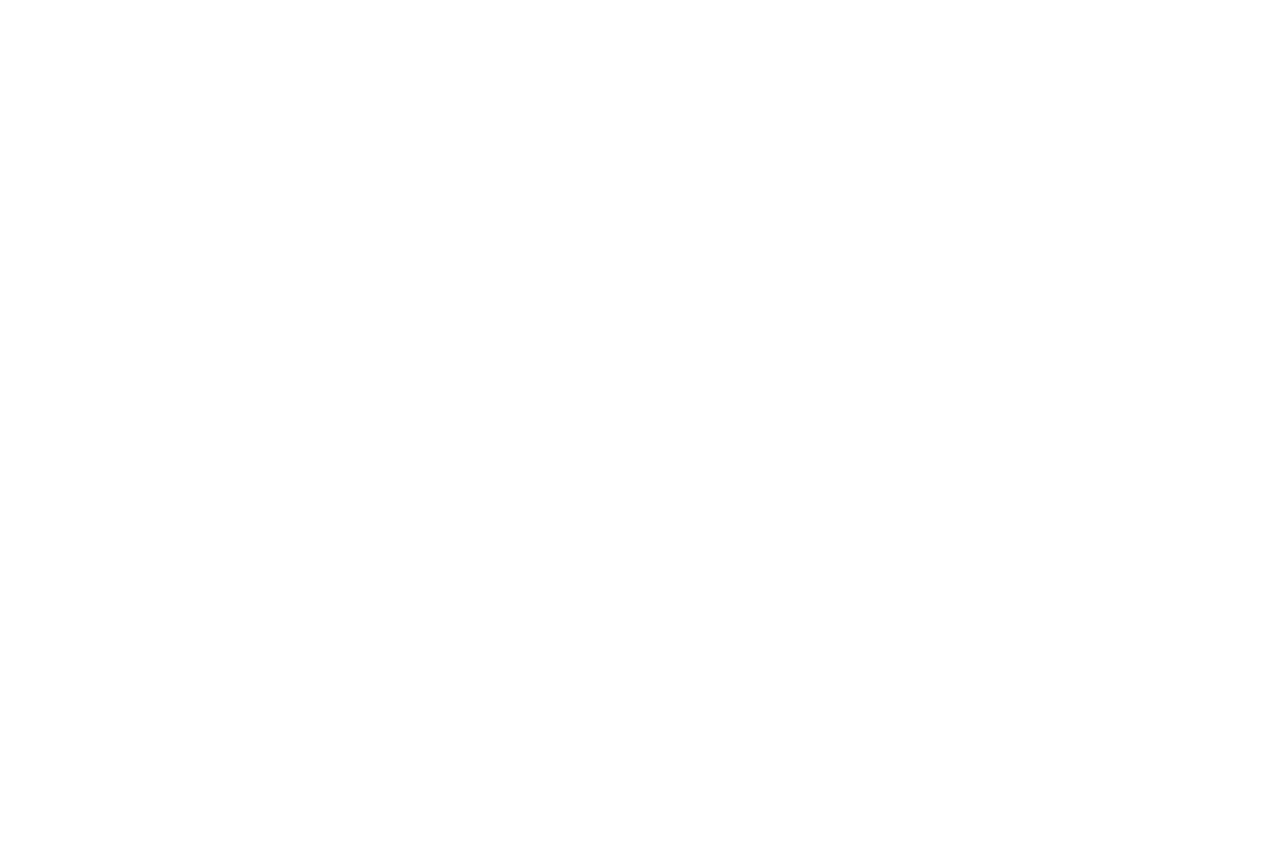
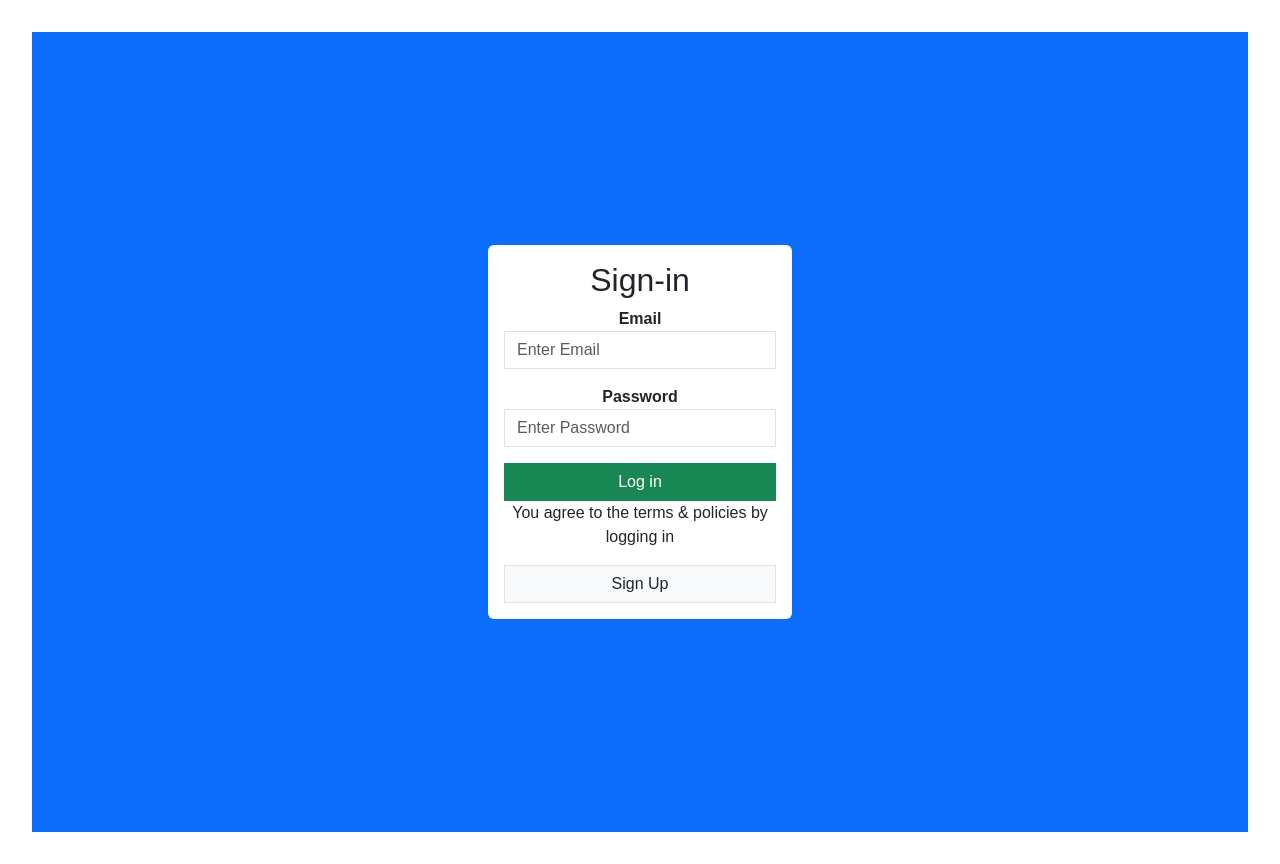
Before and after one commit to robins133/NewMovieMern, a React (Vite) app in the folder client/: page /login in a window 1280 px wide. Before the commit this address had no page. Before the commit the page ends 800 px from the top, so only its background shows below. Built offline with nearby package versions, Linux system fonts and the light colour scheme.

Commit message:
added login

```diff
--- a/client/src/App.jsx
+++ b/client/src/App.jsx
@@ -8,6 +8,7 @@
 import Contact from './Contact'
 import About from './About'
 import UserCreation from './UserCreation'
+import UserLogin from './UserLogin'
 
 function App() {
   const [count, setCount] = useState(0)
@@ -23,6 +24,7 @@
           <Route path='/contact' element={<Contact />}></Route>
           <Route path='/about' element={<About />}></Route>
           <Route path='/register' element={<UserCreation />}></Route>
+          <Route path='/login' element={<UserLogin />}></Route>
         </Routes>
         </BrowserRouter>
       </div>
--- /dev/null
+++ b/client/src/UserLogin.jsx
@@ -0,0 +1,49 @@
+import React, { useEffect, useState } from "react";
+import {Link} from "react-router-dom";
+import axios from "axios";
+import 'bootstrap/dist/css/bootstrap.min.css'
+
+function UserLogin() {
+
+    const [email, setEmail] = useState('')
+    const [password, setPassword] = useState()
+
+    const handleSubmit = (e) => {
+        e.preventDefault();
+        axios.post("http://localhost:3001/login", {name, email, password})
+        .then(result => {
+            console.log(result)
+            navigate('/')
+    })
+        .catch(err => console.log(err))
+    }
+
+    return (
+        <div className="d-flex justify-content-center align-items-center bg-primary vh-100">
+            <div className="bg-white p-3 rounded w-25">
+                <h2>Sign-in</h2>
+                <form onSubmit={handleSubmit}>
+                    <div className="mb-3">
+                        <label htmlFor="email">
+                            <strong>Email</strong>
+                        </label>
+                        <input type="text" placeholder="Enter Email" autoComplete="off" name="email" className="form-control rounded-0"
+                        onChange={(e) => setEmail(e.target.value)}/>
+                    </div>
+                    <div className="mb-3">
+                        <label htmlFor="email">
+                            <strong>Password</strong>
+                        </label>
+                        <input type="password" placeholder="Enter Password" autoComplete="off" name="password" className="form-control rounded-0"
+                        onChange={(e) => setPassword(e.target.value)}/>
+                    </div>
+                    <button type="submit" className="btn btn-success w-100 rounded-0">Log in</button>
+                    <p>You agree to the terms & policies by logging in</p>
+                    <button className="btn btn-default border w-100 bg-light rounded-0 text-decoration-none">Sign Up</button>
+                </form>
+            </div>
+        </div>
+    )
+}
+
+export default UserLogin;
--- /dev/null
+++ b/package.json
@@ -0,0 +1,6 @@
+{
+  "dependencies": {
+    "bcryptjs": "^2.4.3",
+    "jsonwebtoken": "^9.0.2"
+  }
+}
```
Also changed, not shown: 2 other files (tests, documents, lock files or other folders).
